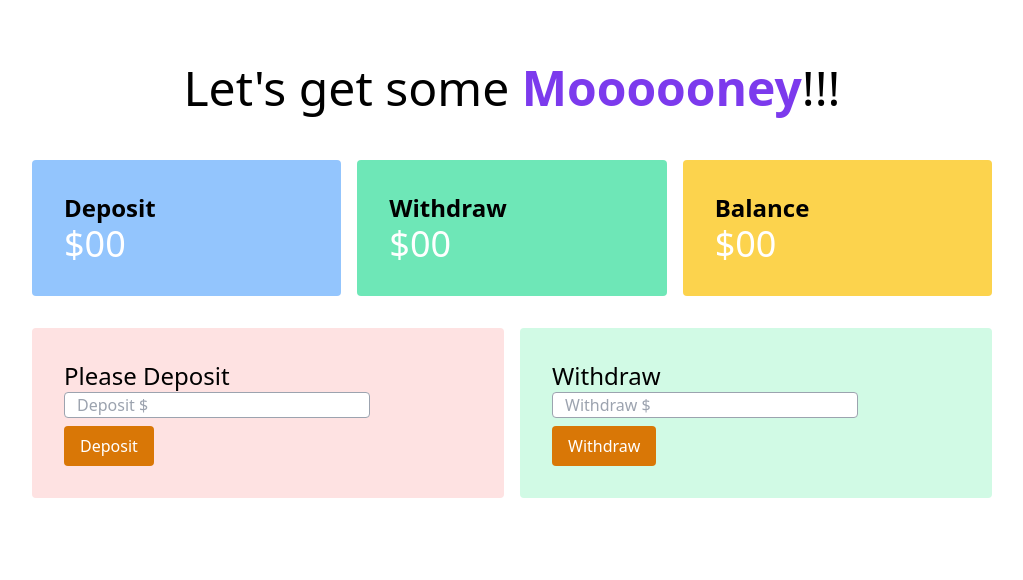
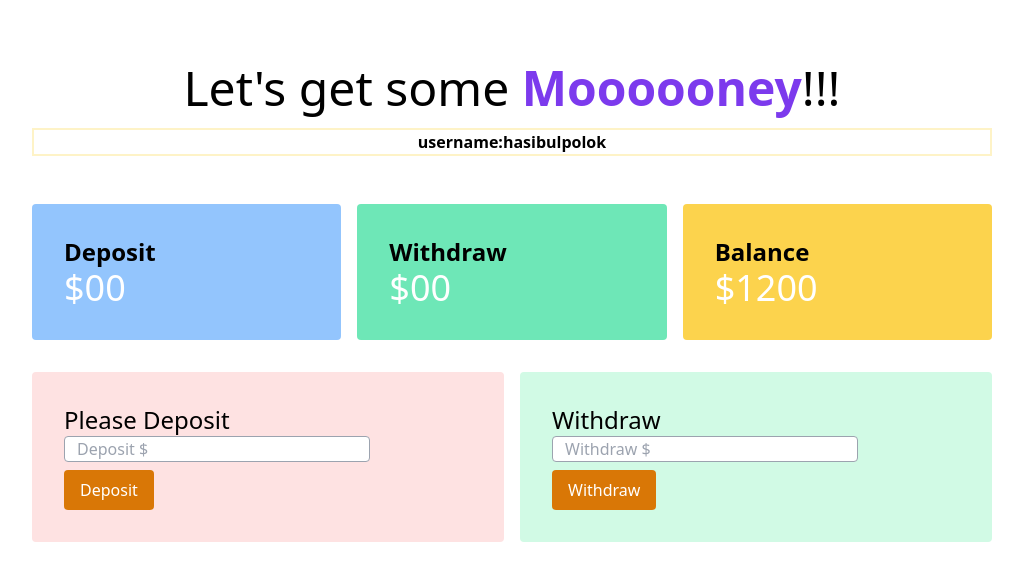
Before and after one commit to hasibulpolok/baapErBank, a plain HTML site: page bankaccount.html in a window 1280 px wide. Shown: the whole page, without its empty margins (128-1151 px from the left). Drawn offline with nearby package versions, Linux system fonts and the light colour scheme.

```diff
--- a/bankaccount.html
+++ b/bankaccount.html
@@ -16,6 +16,7 @@
     <header>
         <h1 class="text-5xl text-center mt-16">Let's get some <span
                 class="font-semibold text-purple-600">Moooooney</span>!!!</h1>
+                <p class="text-center font-bold mt-4 border-2 border-yellow-100 w-3/4 mx-auto">username:hasibulpolok</p>
     </header>
     <main class="w-3/4 mx-auto">
         <!-- balance calculation -->
@@ -31,7 +32,7 @@
                 </div>
                 <div class="bg-yellow-300 p-8 rounded">
                     <h3 class="text-2xl font-semibold">Balance</h3>
-                    <h4 class="text-4xl text-white">$<span>00</span>
+                    <h4 class="text-4xl text-white">$<span>1200</span>
                 </div>
             </div>
         </section>
```
